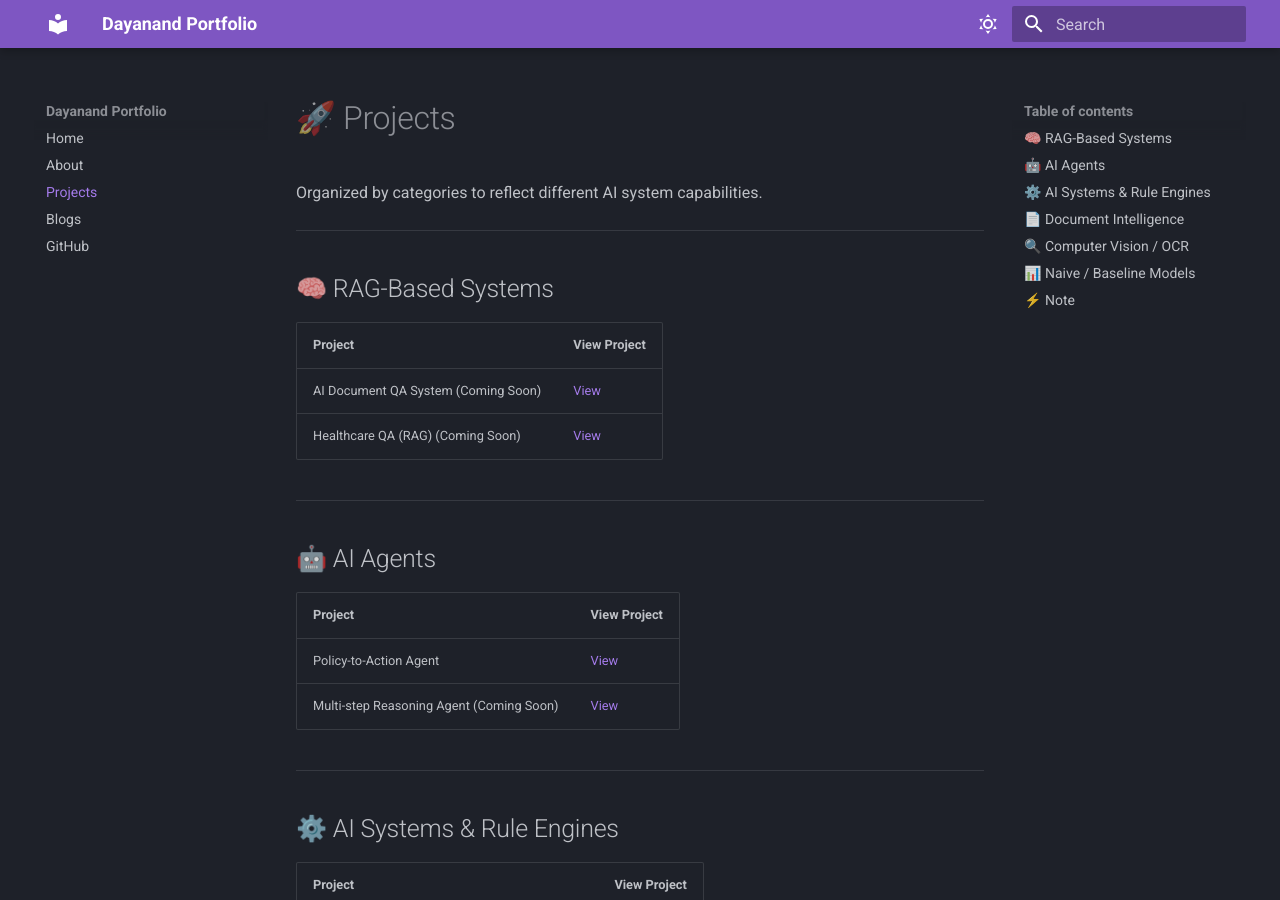
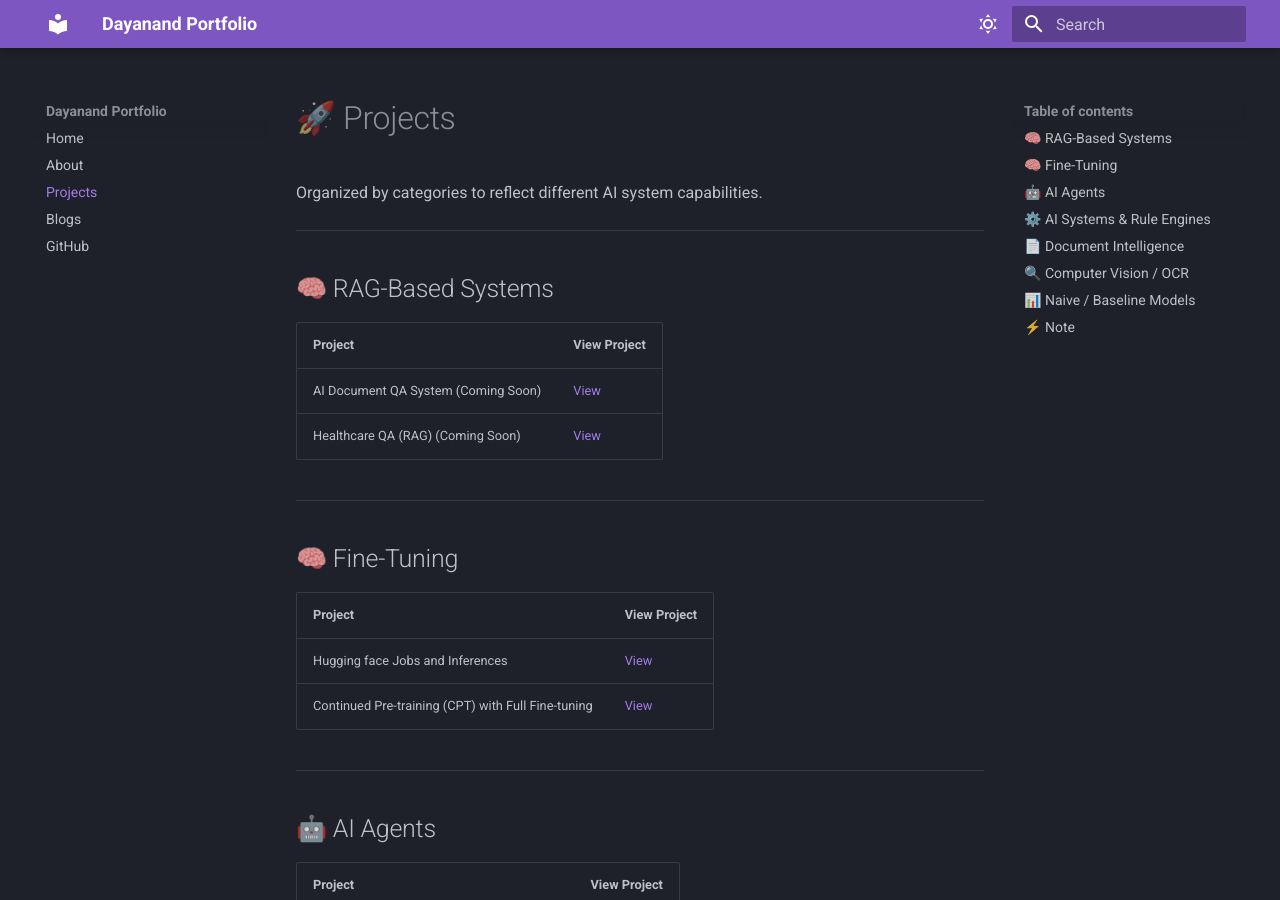
Before and after one commit to dayanandcortex/dayanandcortex.github.io, an MkDocs documentation site: the page built from docs/projects.md, in a window 1280 px wide and 900 px high. Built offline with MkDocs 1.6.1 and Material for MkDocs 9.7.7, drawn with Linux system fonts in a browser that asks for light colours.

Commit message:
Add Fine-Tuning section to projects documentation

```diff
--- a/docs/projects.md
+++ b/docs/projects.md
@@ -10,6 +10,15 @@ Organized by categories to reflect different AI system capabilities.
 |--------|-------------|
 | AI Document QA System (Coming Soon) | [View](https://github.com/dayagen) |
 | Healthcare QA (RAG) (Coming Soon) | [View](https://github.com/dayagen) |
+
+---
+
+## 🧠 Fine-Tuning
+
+| Project | View Project |
+|--------|-------------|
+| Hugging face Jobs and Inferences| [View](https://github.com/dayanandcortex/hf_job_inferences) |
+| Continued Pre-training (CPT) with Full Fine-tuning | [View](https://github.com/dayanandcortex/cpt_full_finetuning) |
 
 ---
 
```
